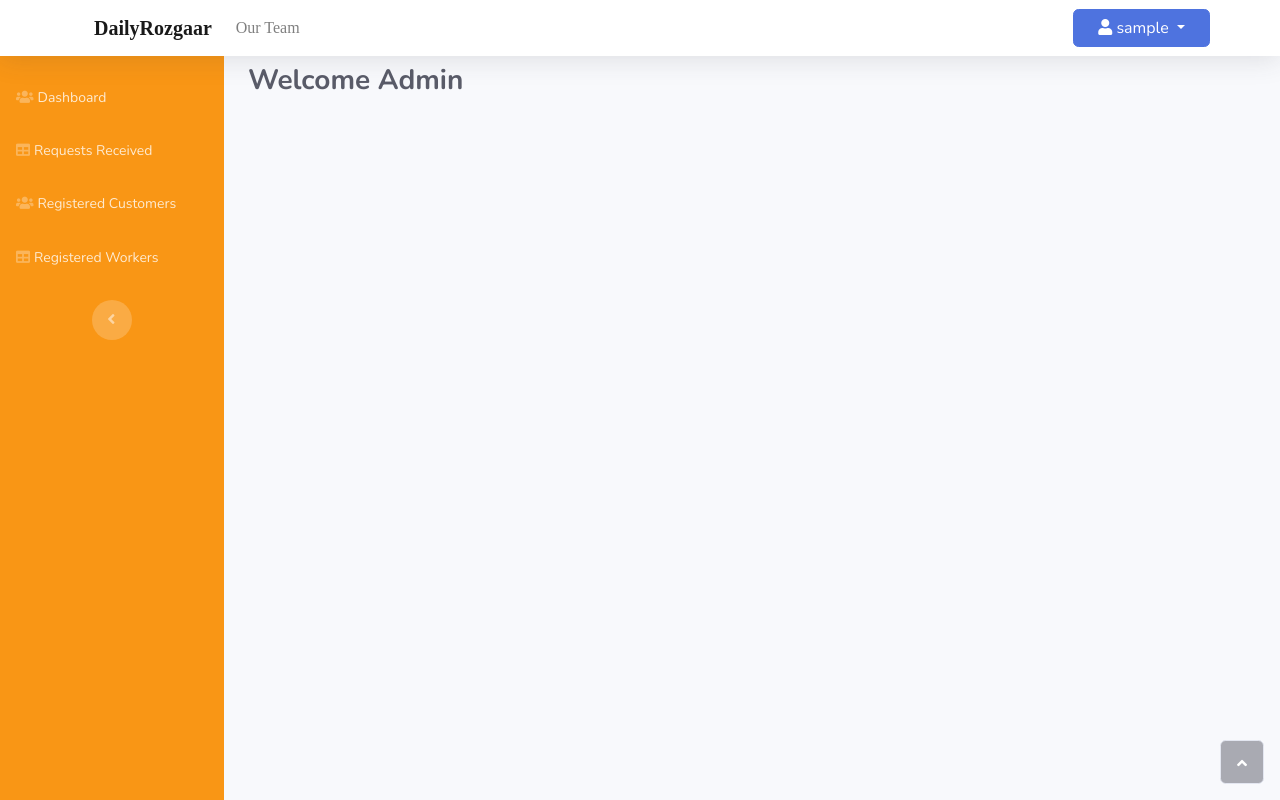
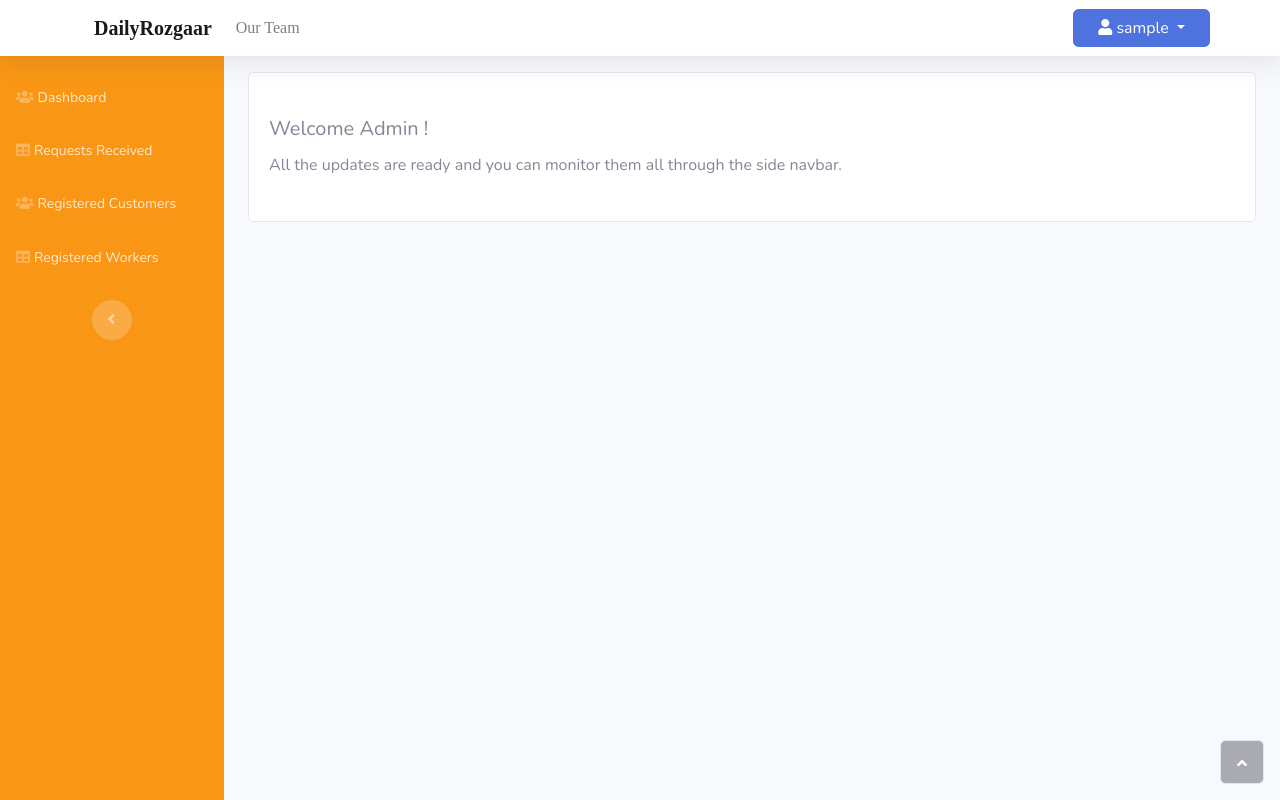
Before and after one commit to RahulAgarwal1999/DailyRozgaar, a Django app: page /accounts/dashboardadmin in a window 1280 px wide. Run offline with Django 3.2, Linux system fonts and the light colour scheme; the visitor is signed in with stand-in values (Sample User, id 1); some libraries are stand-ins or nearby versions; some web fonts are replaced.

Commit message:
adminupdate

```diff
--- a/mysite/templates/adminpages/dashboardadmin.html
+++ b/mysite/templates/adminpages/dashboardadmin.html
@@ -2,16 +2,12 @@
 {% load static %}
 {% block content %}
 
-
-<div class='mt-3' id="content">
-
-            <div class="container mt-5">
-                <h3 class="text-dark mb-4"><strong>Welcome Admin</strong></h3>
-
-
-            </div>
-
+<div class="mt-5 container">
+  <div class="py-4 my-4 card" style="width: auto; margin-top:150px">
+  <div class="card-body">
+    <h5 class="card-title">Welcome Admin !</h5>
+    <p class="card-text">All the updates are ready and you can monitor them all through the side navbar.</p>
+  </div>
 </div>
 
-
 {% endblock %}
```
